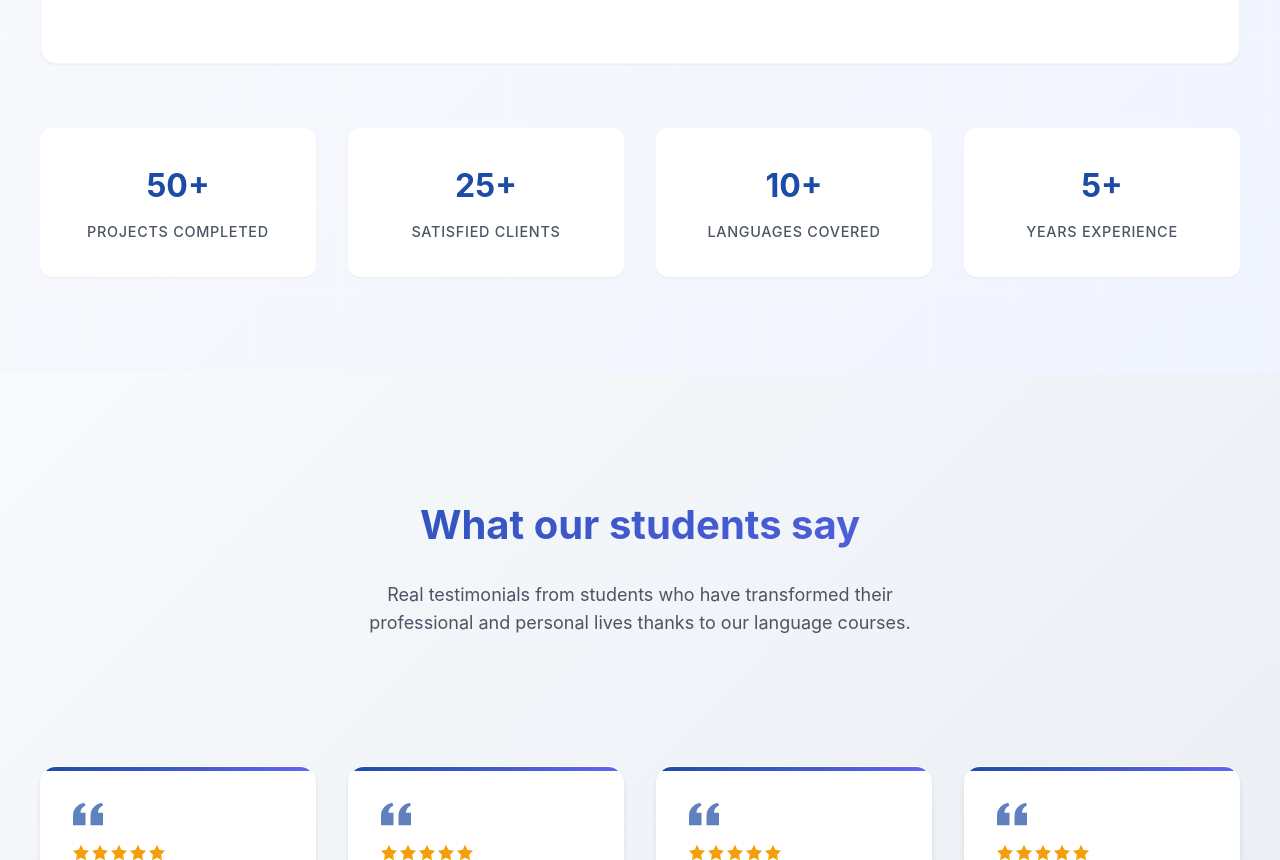
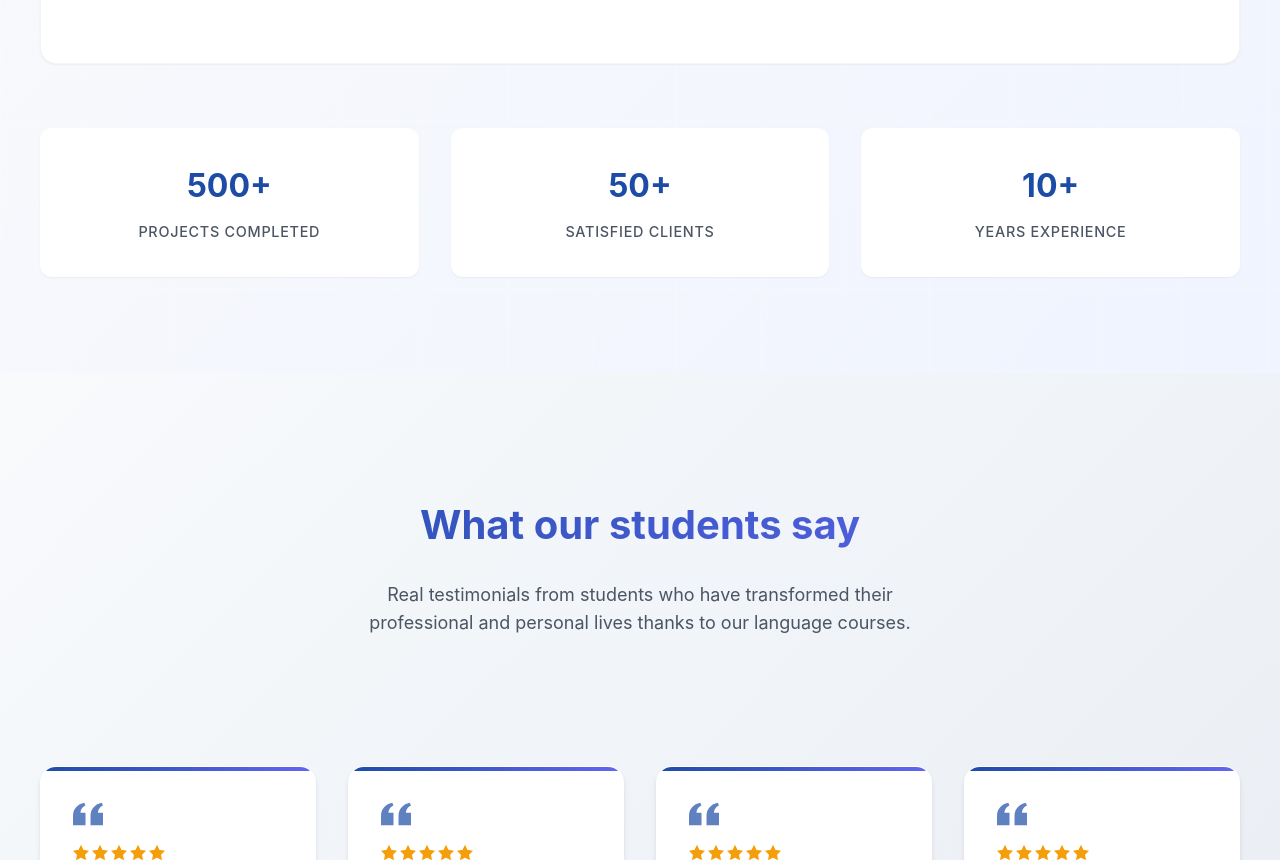
Before and after one commit to davidroman-hub/xavi-portfolio, a React (Create React App) app: page / in a window 1280 px wide. Shown: the part 11140-12000 px from the top of the page. Built offline with nearby package versions, Linux system fonts and the light colour scheme.

Commit message:
minor changes

```diff
--- a/src/components/Clients.tsx
+++ b/src/components/Clients.tsx
@@ -32,7 +32,7 @@ const Clients: React.FC = () => {
         t('clients.projects.who.services.1', 'Health Communications'),
         t('clients.projects.who.services.2', 'Global Events')
       ],
-      year: "2023"
+      year: "2021"
     },
     {
       id: "gsk",
@@ -45,7 +45,7 @@ const Clients: React.FC = () => {
         t('clients.projects.gsk.services.1', 'Health Advocacy'),
         t('clients.projects.gsk.services.2', 'Online Interpretation')
       ],
-      year: "2023"
+      year: "2022"
     },
     {
       id: "ffpp",
@@ -71,7 +71,7 @@ const Clients: React.FC = () => {
         t('clients.projects.mapfre.services.1', 'Internal Audits'),
         t('clients.projects.mapfre.services.2', 'Technical Interpretation')
       ],
-      year: "2022"
+      year: "2024"
     },
     {
       id: "forvia",
@@ -84,7 +84,7 @@ const Clients: React.FC = () => {
         t('clients.projects.forvia.services.1', 'Bilateral Interpretation'),
         t('clients.projects.forvia.services.2', 'Corporate Communications')
       ],
-      year: "2023"
+      year: "2020"
     },
     {
       id: "embratur",
@@ -110,7 +110,7 @@ const Clients: React.FC = () => {
         t('clients.projects.unicaja.services.1', 'Financial Content'),
         t('clients.projects.unicaja.services.2', 'Catalan Localization')
       ],
-      year: "2023"
+      year: "2018"
     },
     {
       id: "structuralia",
@@ -123,7 +123,7 @@ const Clients: React.FC = () => {
         t('clients.projects.structuralia.services.1', 'E-learning Content'),
         t('clients.projects.structuralia.services.2', 'Platform Localization')
       ],
-      year: "2022"
+      year: "2020"
     },
     {
       id: "tradumedia",
@@ -136,7 +136,7 @@ const Clients: React.FC = () => {
         t('clients.projects.tradumedia.services.1', 'Technical Translation'),
         t('clients.projects.tradumedia.services.2', 'Quality Assurance')
       ],
-      year: "2021"
+      year: "2022"
     },
     {
       id: "claire",
@@ -149,7 +149,7 @@ const Clients: React.FC = () => {
         t('clients.projects.claire.services.1', 'Marketing Content'),
         t('clients.projects.claire.services.2', 'Brand Localization')
       ],
-      year: "2022"
+      year: "2021"
     },
     {
       id: "dbarcelona",
@@ -162,7 +162,7 @@ const Clients: React.FC = () => {
         t('clients.projects.dbarcelona.services.1', 'Government Documents'),
         t('clients.projects.dbarcelona.services.2', 'Certified Translation')
       ],
-      year: "2021"
+      year: "2022"
     }
   ];
 
@@ -276,19 +276,15 @@ const Clients: React.FC = () => {
         {/* Statistics */}
         <div className="clients-stats">
           <div className="stat-item">
-            <span className="stat-number">50+</span>
+            <span className="stat-number">500+</span>
             <span className="stat-label">{t('clients.stats.projects', 'Projects Completed')}</span>
           </div>
           <div className="stat-item">
-            <span className="stat-number">25+</span>
+            <span className="stat-number">50+</span>
             <span className="stat-label">{t('clients.stats.clients', 'Satisfied Clients')}</span>
           </div>
           <div className="stat-item">
             <span className="stat-number">10+</span>
-            <span className="stat-label">{t('clients.stats.languages', 'Languages Covered')}</span>
-          </div>
-          <div className="stat-item">
-            <span className="stat-number">5+</span>
             <span className="stat-label">{t('clients.stats.years', 'Years Experience')}</span>
           </div>
         </div>
```
